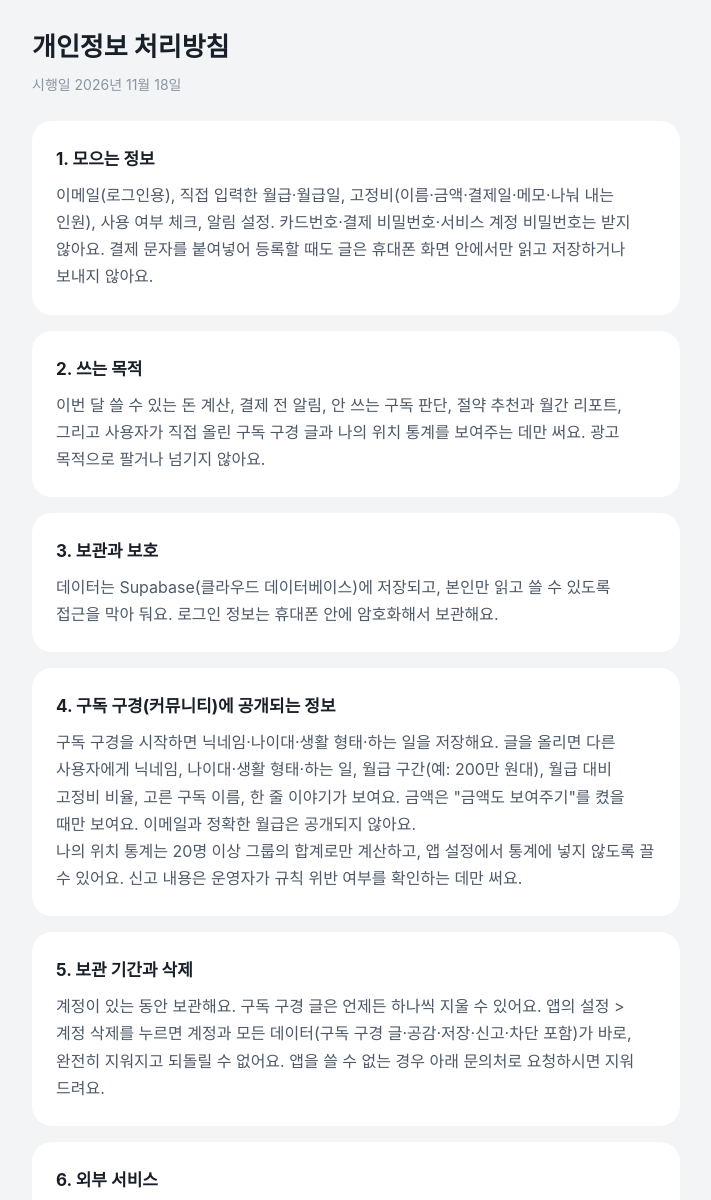
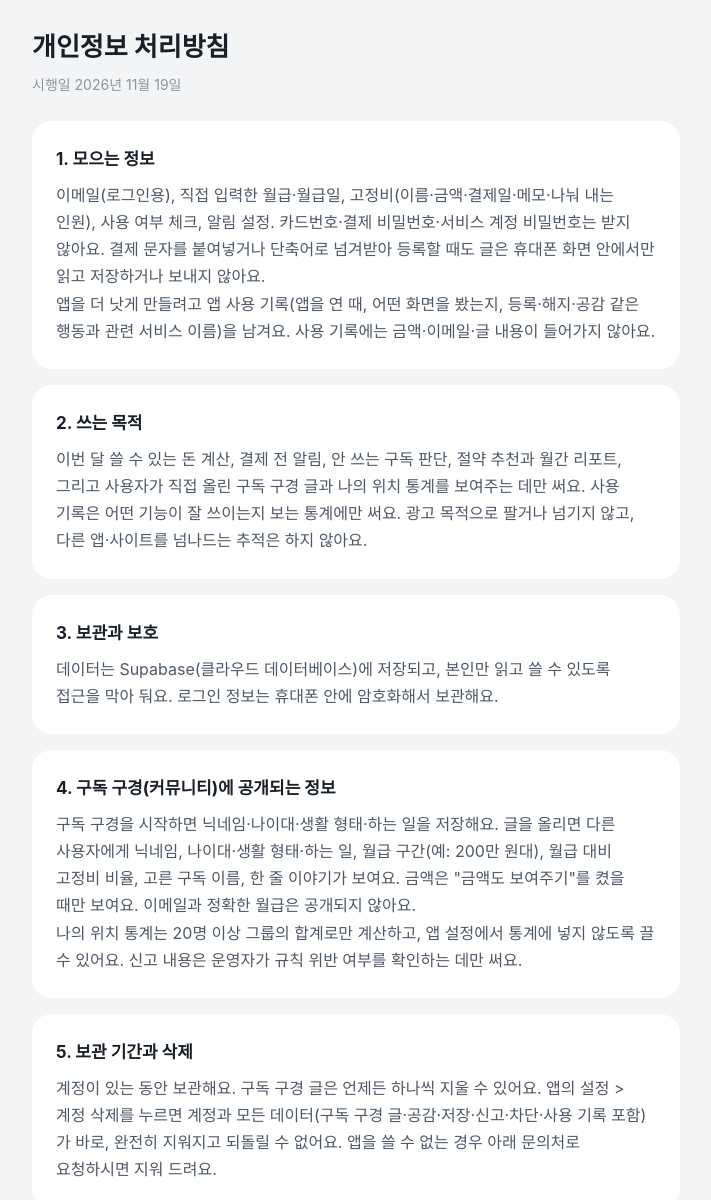
Before and after one commit to jeongubag999-png/keepi-support, a plain HTML site: page privacy.html in a window 1280 px wide. Shown: the part 91-1291 px from the top of the page, without its empty margins (284-995 px from the left). Drawn offline with Linux system fonts and the light colour scheme.

Commit message:
Disclose in-app usage records in privacy policy

```diff
--- a/privacy.html
+++ b/privacy.html
@@ -16,16 +16,17 @@
     </header>
 
     <h1>개인정보 처리방침</h1>
-    <p class="updated">시행일 2026년 11월 18일</p>
+    <p class="updated">시행일 2026년 11월 19일</p>
 
     <section class="card">
       <h2>1. 모으는 정보</h2>
-      <p>이메일(로그인용), 직접 입력한 월급·월급일, 고정비(이름·금액·결제일·메모·나눠 내는 인원), 사용 여부 체크, 알림 설정. 카드번호·결제 비밀번호·서비스 계정 비밀번호는 받지 않아요. 결제 문자를 붙여넣어 등록할 때도 글은 휴대폰 화면 안에서만 읽고 저장하거나 보내지 않아요.</p>
+      <p>이메일(로그인용), 직접 입력한 월급·월급일, 고정비(이름·금액·결제일·메모·나눠 내는 인원), 사용 여부 체크, 알림 설정. 카드번호·결제 비밀번호·서비스 계정 비밀번호는 받지 않아요. 결제 문자를 붙여넣거나 단축어로 넘겨받아 등록할 때도 글은 휴대폰 화면 안에서만 읽고 저장하거나 보내지 않아요.</p>
+      <p>앱을 더 낫게 만들려고 앱 사용 기록(앱을 연 때, 어떤 화면을 봤는지, 등록·해지·공감 같은 행동과 관련 서비스 이름)을 남겨요. 사용 기록에는 금액·이메일·글 내용이 들어가지 않아요.</p>
     </section>
 
     <section class="card">
       <h2>2. 쓰는 목적</h2>
-      <p>이번 달 쓸 수 있는 돈 계산, 결제 전 알림, 안 쓰는 구독 판단, 절약 추천과 월간 리포트, 그리고 사용자가 직접 올린 구독 구경 글과 나의 위치 통계를 보여주는 데만 써요. 광고 목적으로 팔거나 넘기지 않아요.</p>
+      <p>이번 달 쓸 수 있는 돈 계산, 결제 전 알림, 안 쓰는 구독 판단, 절약 추천과 월간 리포트, 그리고 사용자가 직접 올린 구독 구경 글과 나의 위치 통계를 보여주는 데만 써요. 사용 기록은 어떤 기능이 잘 쓰이는지 보는 통계에만 써요. 광고 목적으로 팔거나 넘기지 않고, 다른 앱·사이트를 넘나드는 추적은 하지 않아요.</p>
     </section>
 
     <section class="card">
@@ -41,7 +42,7 @@
 
     <section class="card">
       <h2>5. 보관 기간과 삭제</h2>
-      <p>계정이 있는 동안 보관해요. 구독 구경 글은 언제든 하나씩 지울 수 있어요. 앱의 설정 &gt; 계정 삭제를 누르면 계정과 모든 데이터(구독 구경 글·공감·저장·신고·차단 포함)가 바로, 완전히 지워지고 되돌릴 수 없어요. 앱을 쓸 수 없는 경우 아래 문의처로 요청하시면 지워 드려요.</p>
+      <p>계정이 있는 동안 보관해요. 구독 구경 글은 언제든 하나씩 지울 수 있어요. 앱의 설정 &gt; 계정 삭제를 누르면 계정과 모든 데이터(구독 구경 글·공감·저장·신고·차단·사용 기록 포함)가 바로, 완전히 지워지고 되돌릴 수 없어요. 앱을 쓸 수 없는 경우 아래 문의처로 요청하시면 지워 드려요.</p>
     </section>
 
     <section class="card">
```
